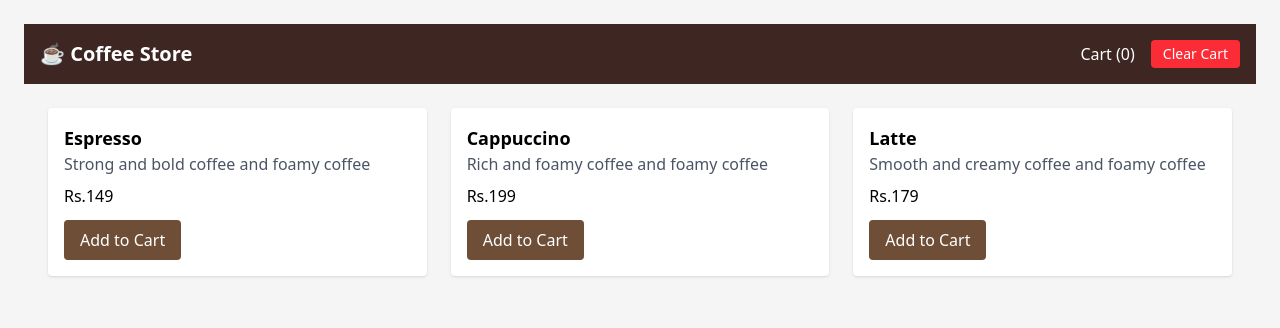
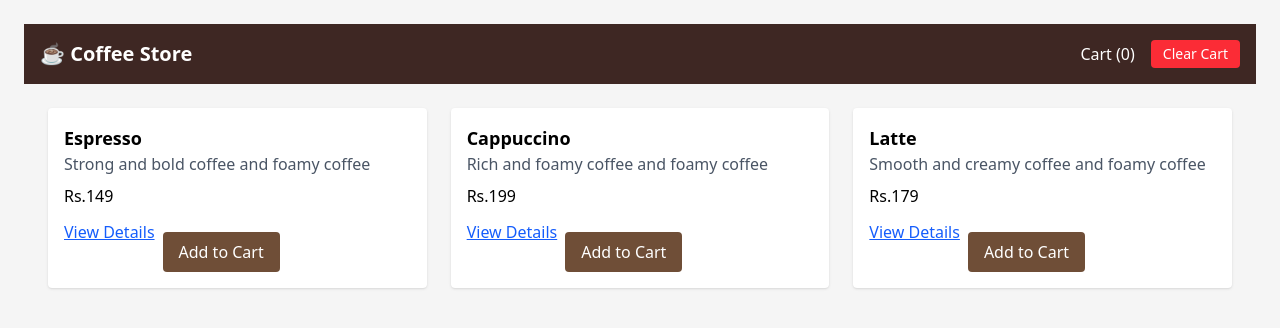
Before and after one commit to Matrix7043/coffee-ui, a React (Vite) app: page / in a window 1280 px wide. Shown: the top 328 px of the page. Built offline with nearby package versions, Linux system fonts and the light colour scheme.

Commit message:
Added Param Routes to display individual coffee pages using CoffeeDetails page

```diff
--- a/src/App.jsx
+++ b/src/App.jsx
@@ -2,6 +2,7 @@ import Navbar from "./components/Navbar";
 import { Routes, Route } from "react-router";
 import Home from "./pages/Home.jsx";
 import CartPage from "./pages/CartPage.jsx";
+import CoffeeDetail from "./pages/CoffeeDetails.jsx";
 
 
 export default function App() {
@@ -13,6 +14,7 @@ export default function App() {
       <Routes>
         <Route path="/" element={<Home />} />
         <Route path="/cart" element={<CartPage />} />
+        <Route path="/coffee/:id" element={<CoffeeDetail />} />
       </Routes>
 
     </div>
--- a/src/components/CoffeeCard.jsx
+++ b/src/components/CoffeeCard.jsx
@@ -1,3 +1,4 @@
+import { Link } from "react-router";
 import { useCart } from "../context/CartContext";
 
 export default function CoffeeCard({ id, name, description, price }) {
@@ -9,9 +10,18 @@ export default function CoffeeCard({ id, name, description, price }) {
       <h2 className="text-lg font-bold">{name}</h2>
       <p className="text-gray-600">{description} and foamy coffee</p>
       <p className="front-semibold mt-2">Rs.{price}</p>
-      <button onClick={() => addToCart({ id, name, description, price })} className="mt-3 bg-[#6f4e37] text-white px-4 py-2 rounded">
-        Add to Cart
-      </button>
+
+      <div className="flex gap-2 mt-3">
+        <Link
+          to={`/coffee/${id}`}
+          className="text-blue-600 underline"
+        >
+          View Details
+        </Link>
+        <button onClick={() => addToCart({ id, name, description, price })} className="mt-3 bg-[#6f4e37] text-white px-4 py-2 rounded">
+          Add to Cart
+        </button>
+      </div>
     </div>
   );
 }
--- /dev/null
+++ b/src/pages/CoffeeDetails.jsx
@@ -0,0 +1,38 @@
+import { useParams } from "react-router";
+import { useCart } from "../context/CartContext";
+
+
+const coffees = [
+  { id: 1, name: "Espresso", description: "Strong and bold", price: 149 },
+  { id: 2, name: "Cappuccino", description: "Rich and foamy", price: 199 },
+  { id: 3, name: "Latte", description: "Smooth and creamy", price: 179 },
+];
+
+export default function CoffeeDetail() {
+
+  const { id } = useParams();
+  const { addToCart } = useCart();
+
+  const coffee = coffees.find(
+    (c) => c.id === Number(id)
+  );
+
+  if (!coffee) {
+    return <p className="p-6">Coffee not found</p>;
+  }
+
+  return (
+    <div className="p-6 max-w-xl mx-auto bg-white rounded shadow">
+      <h2 className="text-2xl font-bold">{coffee.name}</h2>
+      <p className="text-gray-600 mt-2">{coffee.description}</p>
+      <p className="font-semibold mt-4">Rs.{coffee.price}</p>
+
+      <button
+        onClick={() => addToCart(coffee)}
+        className="mt-4 bg-[#6f4e37] text-white px-4 py-2 rounded"
+      >
+        Add to cart
+      </button>
+    </div>
+  );
+}
```
